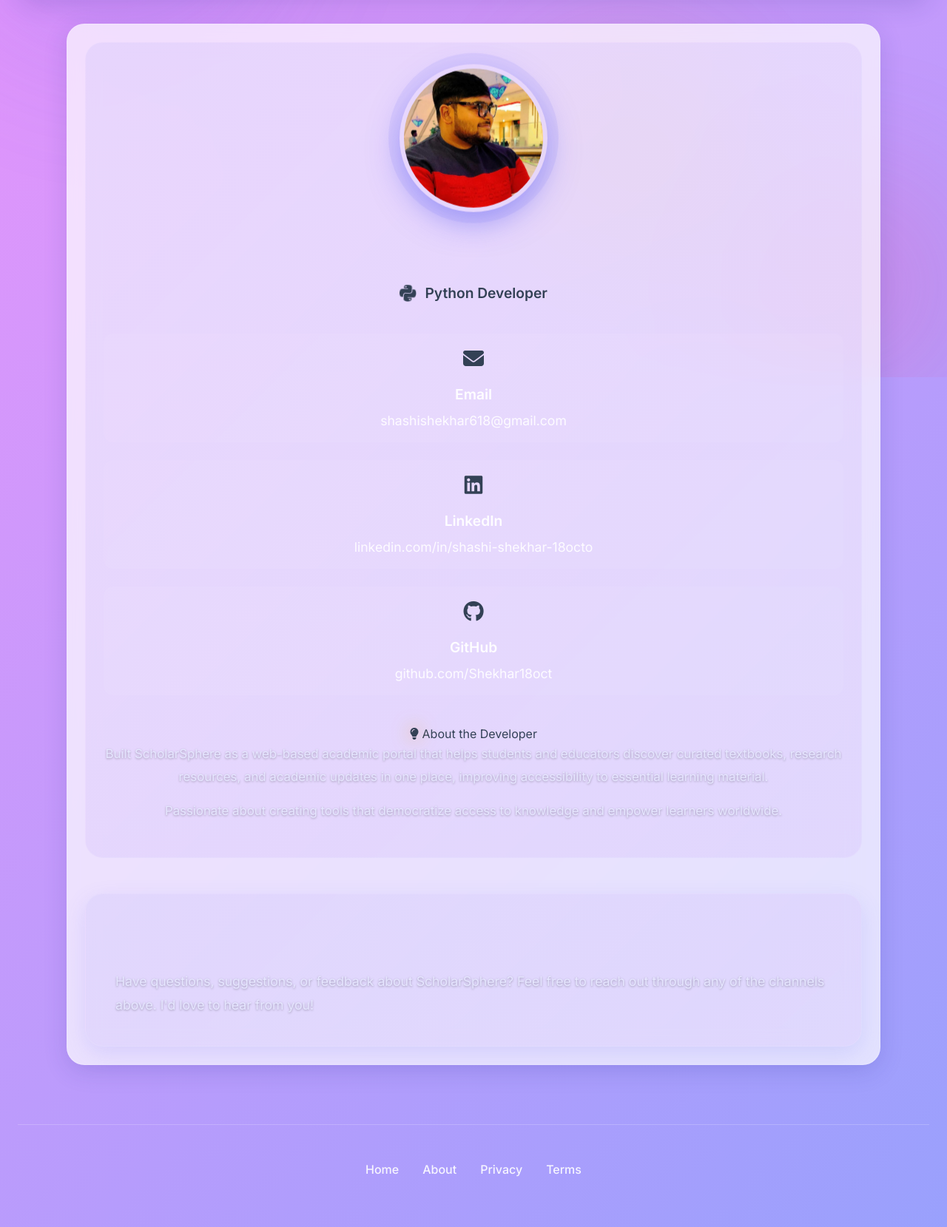
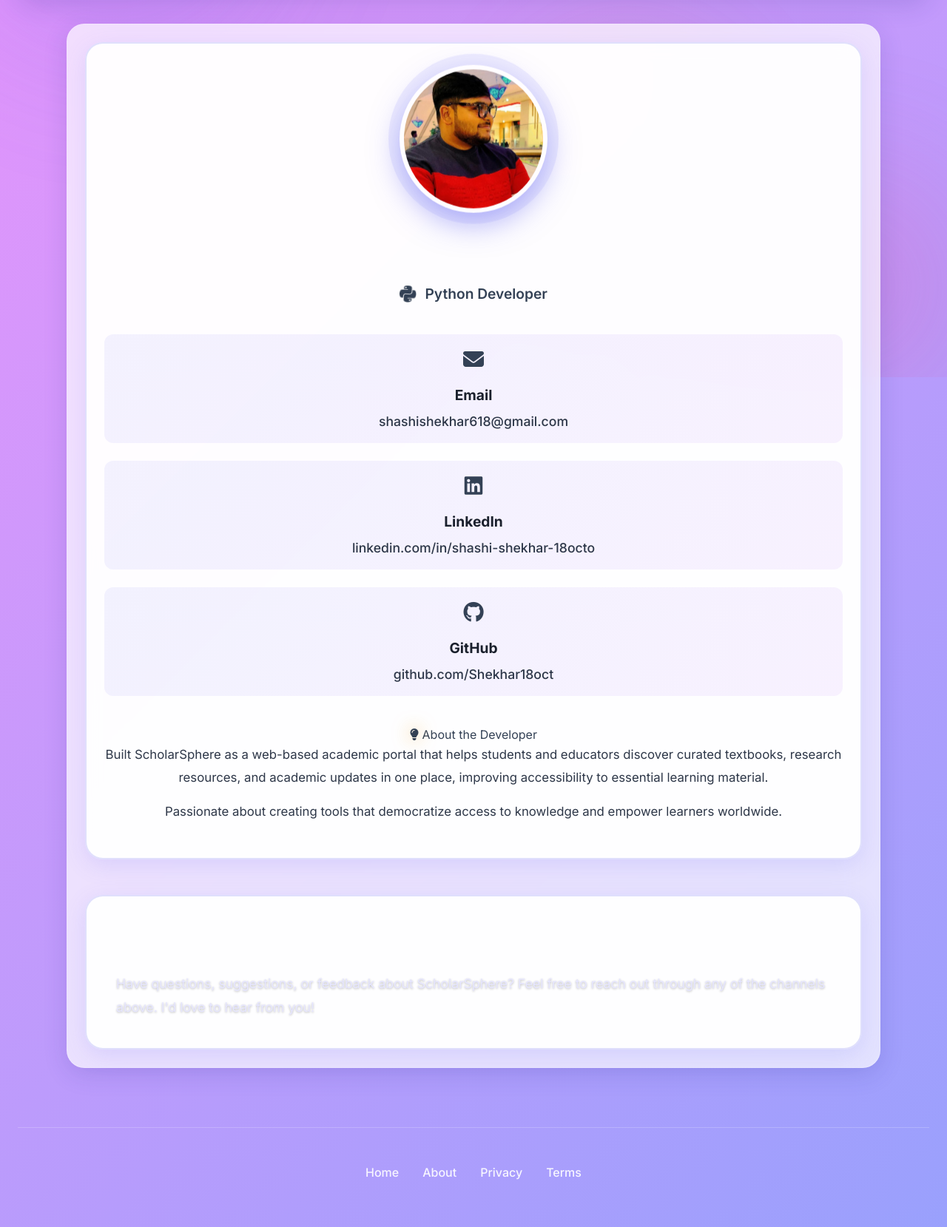
Before and after one commit to Shekhar18oct/Ai-searchEngine, a Flask app: page /contact in a window 1280 px wide. Shown: the part 290-1949 px from the top of the page at 74% size. Run offline with Flask 3, Linux system fonts and the light colour scheme; parts of the project's set-up code (start-up, migrations or seed data) failed here and were passed over.

Commit message:
Make contact page text dark and more attractive with enhanced styling

```diff
--- a/src/static/css/style.css
+++ b/src/static/css/style.css
@@ -1573,11 +1573,19 @@ input[type="radio"]:checked + .chip,
     align-items: flex-start;
     margin-bottom: 3rem;
     padding: 2.5rem;
-    background: linear-gradient(135deg, rgba(99, 102, 241, 0.08) 0%, rgba(168, 85, 247, 0.08) 100%);
+    background: rgba(255, 255, 255, 0.95);
     border-radius: 1.5rem;
-    border: 1px solid rgba(255, 255, 255, 0.1);
+    border: 2px solid rgba(99, 102, 241, 0.2);
     position: relative;
     overflow: hidden;
+    box-shadow: 0 8px 30px rgba(99, 102, 241, 0.15);
+    transition: all 0.3s;
+}
+
+.contact-card-page:hover {
+    transform: translateY(-5px);
+    box-shadow: 0 15px 45px rgba(99, 102, 241, 0.25);
+    border-color: rgba(99, 102, 241, 0.4);
 }
 
 .contact-card-page::before {
@@ -1669,15 +1677,15 @@ input[type="radio"]:checked + .chip,
     align-items: flex-start;
     gap: 1.25rem;
     margin-bottom: 1.5rem;
-    padding: 1.25rem;
-    background: rgba(255, 255, 255, 0.03);
+    padding: 1.5rem;
+    background: linear-gradient(135deg, rgba(99, 102, 241, 0.08), rgba(168, 85, 247, 0.08));
     border-radius: 0.75rem;
     border-left: 4px solid var(--primary-color);
     transition: all 0.3s ease;
 }
 
 .contact-item-page:hover {
-    background: rgba(99, 102, 241, 0.1);
+    background: linear-gradient(135deg, rgba(99, 102, 241, 0.15), rgba(168, 85, 247, 0.15));
     transform: translateX(10px);
     box-shadow: 0 8px 20px rgba(99, 102, 241, 0.3);
     border-left-width: 6px;
@@ -1703,18 +1711,19 @@ input[type="radio"]:checked + .chip,
 
 .contact-item-page strong {
     display: block;
-    color: rgba(255, 255, 255, 0.95);
+    color: #1a202c;
     font-size: 1.2rem;
-    font-weight: 600;
+    font-weight: 700;
     margin-bottom: 0.5rem;
 }
 
 .contact-item-page a,
 .contact-item-page p {
-    color: rgba(255, 255, 255, 0.9);
+    color: #2d3748;
     text-decoration: none;
     font-size: 1.1rem;
     transition: color 0.3s;
+    font-weight: 500;
 }
 
 .contact-item-page a:hover {
@@ -1951,22 +1960,45 @@ input[type="radio"]:checked + .chip,
     margin-bottom: 1rem;
     line-height: 1.8;
     font-size: 1.05rem;
-    color: rgba(230, 230, 255, 1);
-    text-shadow: 0 1px 3px rgba(0, 0, 0, 0.3);
+    color: #2d3748;
+    font-weight: 400;
 }
 
 .contact-form-section {
-    background: linear-gradient(135deg, rgba(99, 102, 241, 0.08) 0%, rgba(168, 85, 247, 0.08) 100%);
+    background: rgba(255, 255, 255, 0.95);
     padding: 2.5rem;
     border-radius: 1.5rem;
-    border: 1px solid rgba(255, 255, 255, 0.1);
-    box-shadow: 0 10px 30px rgba(99, 102, 241, 0.15);
+    border: 2px solid rgba(99, 102, 241, 0.2);
+    box-shadow: 0 8px 30px rgba(99, 102, 241, 0.15);
     transition: all 0.3s;
 }
 
 .contact-form-section:hover {
     transform: translateY(-5px);
     box-shadow: 0 15px 40px rgba(99, 102, 241, 0.25);
+    border-color: rgba(99, 102, 241, 0.4);
+}
+
+.contact-form-section h3 {
+    font-size: 1.75rem;
+    font-weight: 700;
+    color: var(--primary-color);
+    margin-bottom: 1rem;
+    display: flex;
+    align-items: center;
+    gap: 0.75rem;
+}
+
+.contact-form-section h3 i {
+    color: var(--accent-color);
+    animation: iconGlow 2s ease-in-out infinite;
+}
+
+.contact-form-section p {
+    color: #2d3748;
+    font-size: 1.1rem;
+    line-height: 1.8;
+    font-weight: 400;
 }
 
 .contact-form-section h3 {
```
